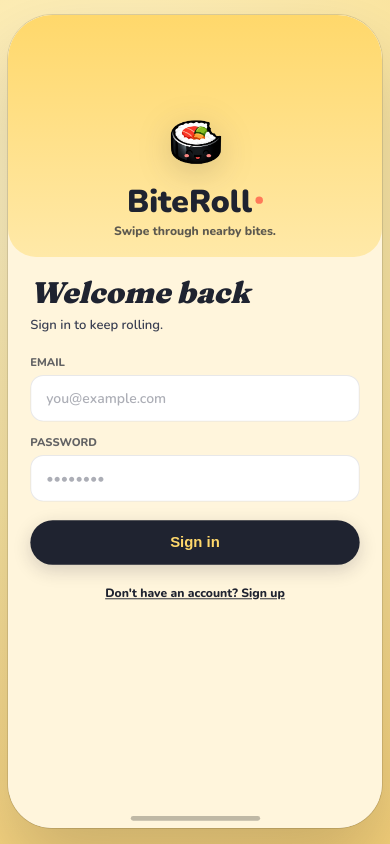
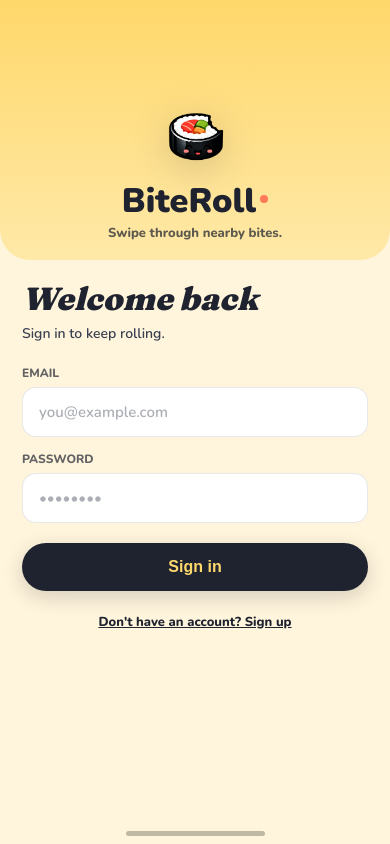
Before and after one commit to SSchmitt2024/BiteRoll, a React (Vite) app in the folder frontend/: page / in a window 390 px wide. Built offline with nearby package versions, Linux system fonts and the light colour scheme; no server answers; what amazon-cognito-identity-js would draw is missing.

Commit message:
phone fix 2

```diff
--- a/frontend/index.css
+++ b/frontend/index.css
@@ -346,17 +346,18 @@ html, body {
     }
 
     .phone-status-bar,
-    .phone-dynamic-island {
+    .phone-dynamic-island,
+    .phone-home-indicator {
         display: none;
     }
 
     .feed-topbar {
-        top: 14px;
+        top: calc(env(safe-area-inset-top, 0px) + 14px);
         left: 14px;
     }
 
     .range-filter {
-        top: 18px;
+        top: calc(env(safe-area-inset-top, 0px) + 18px);
     }
 }
 
--- a/frontend/src/components/PhoneFrame.jsx
+++ b/frontend/src/components/PhoneFrame.jsx
@@ -3,7 +3,6 @@ import { useEffect, useState } from 'react'
 const PHONE_WIDTH = 402
 const PHONE_HEIGHT = 874
 const MOBILE_BREAKPOINT = 880
-const MOBILE_GUTTER = 16
 
 function StatusBar({ dark = true }) {
     const c = dark ? '#fff' : '#000'
@@ -43,46 +42,33 @@ function StatusBar({ dark = true }) {
 }
 
 export default function PhoneFrame({ children, dark = true }) {
-    const [scale, setScale] = useState(1)
+    const [isMobile, setIsMobile] = useState(false)
 
     useEffect(() => {
-        function updateScale() {
-            const width = window.innerWidth
-            const height = window.innerHeight
-            if (width > MOBILE_BREAKPOINT) {
-                setScale(1)
-                return
-            }
-
-            setScale(Math.min(
-                1,
-                (width - MOBILE_GUTTER) / PHONE_WIDTH,
-                (height - MOBILE_GUTTER) / PHONE_HEIGHT
-            ))
+        function updateViewportMode() {
+            setIsMobile(window.innerWidth <= MOBILE_BREAKPOINT)
         }
 
-        updateScale()
-        window.addEventListener('resize', updateScale)
-        return () => window.removeEventListener('resize', updateScale)
+        updateViewportMode()
+        window.addEventListener('resize', updateViewportMode)
+        return () => window.removeEventListener('resize', updateViewportMode)
     }, [])
 
     return (
         <div className="phone-frame-shell" style={{
-            width: PHONE_WIDTH * scale,
-            height: PHONE_HEIGHT * scale,
+            width: isMobile ? '100vw' : PHONE_WIDTH,
+            height: isMobile ? '100dvh' : PHONE_HEIGHT,
         }}>
             <div className="phone-frame" style={{
-                width: PHONE_WIDTH,
-                height: PHONE_HEIGHT,
-                borderRadius: 48,
+                width: isMobile ? '100%' : PHONE_WIDTH,
+                height: isMobile ? '100%' : PHONE_HEIGHT,
+                borderRadius: isMobile ? 0 : 48,
                 overflow: 'hidden',
                 position: 'relative',
                 background: dark ? '#000' : '#F2F2F7',
-                boxShadow: '0 40px 80px rgba(0,0,0,0.18), 0 0 0 1px rgba(0,0,0,0.12)',
+                boxShadow: isMobile ? 'none' : '0 40px 80px rgba(0,0,0,0.18), 0 0 0 1px rgba(0,0,0,0.12)',
                 fontFamily: '-apple-system, system-ui, sans-serif',
                 WebkitFontSmoothing: 'antialiased',
-                transform: `scale(${scale})`,
-                transformOrigin: 'top left',
             }}>
                 {/* Dynamic Island */}
                 <div className="phone-dynamic-island" style={{
@@ -97,7 +83,7 @@ export default function PhoneFrame({ children, dark = true }) {
                     {children}
                 </div>
                 {/* Home indicator */}
-                <div style={{
+                <div className="phone-home-indicator" style={{
                     position: 'absolute', bottom: 0, left: 0, right: 0, zIndex: 60,
                     height: 34, display: 'flex', justifyContent: 'center', alignItems: 'flex-end',
                     paddingBottom: 8, pointerEvents: 'none',
--- a/frontend/src/pages/Feed.jsx
+++ b/frontend/src/pages/Feed.jsx
@@ -63,7 +63,7 @@ function BrandSide() {
 function FeedApp({ videoCards, currentIndex, setCurrentIndex, loading, likedPlaces,
     likeDeltas, handleToggleLike, radiusMiles, setRadiusMiles, setLoading, onSignOut }) {
 
-    const cardHeight = 874
+    const [cardHeight, setCardHeight] = useState(874)
     const swiped = useRef(false)
     const feedRef = useRef(null)
     const [{ y }, api] = useSpring(() => ({ y: 0 }))
@@ -93,6 +93,24 @@ function FeedApp({ videoCards, currentIndex, setCurrentIndex, loading, likedPlac
             }
         })
     }, [api, cardHeight, currentIndex, videoCards, setCurrentIndex])
+
+    useEffect(() => {
+        const el = feedRef.current
+        if (!el) return
+
+        function updateCardHeight() {
+            setCardHeight(el.clientHeight || 874)
+        }
+
+        updateCardHeight()
+        const observer = new ResizeObserver(updateCardHeight)
+        observer.observe(el)
+        window.addEventListener('resize', updateCardHeight)
+        return () => {
+            observer.disconnect()
+            window.removeEventListener('resize', updateCardHeight)
+        }
+    }, [])
 
     useEffect(() => {
         const el = feedRef.current
@@ -156,7 +174,7 @@ function FeedApp({ videoCards, currentIndex, setCurrentIndex, loading, likedPlac
 
     if (loading) {
         return (
-            <div className="feed-inner">
+            <div className="feed-inner" ref={feedRef}>
                 {feedTopbar}
                 {rangeFilter}
                 <div className="loading-screen">
```
